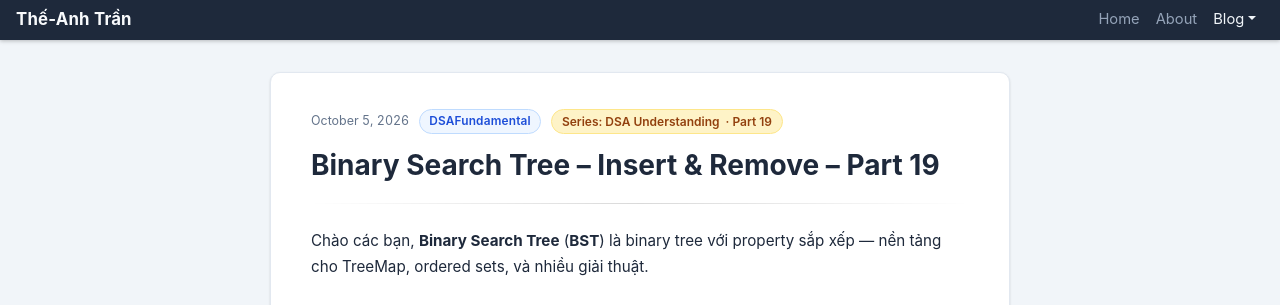
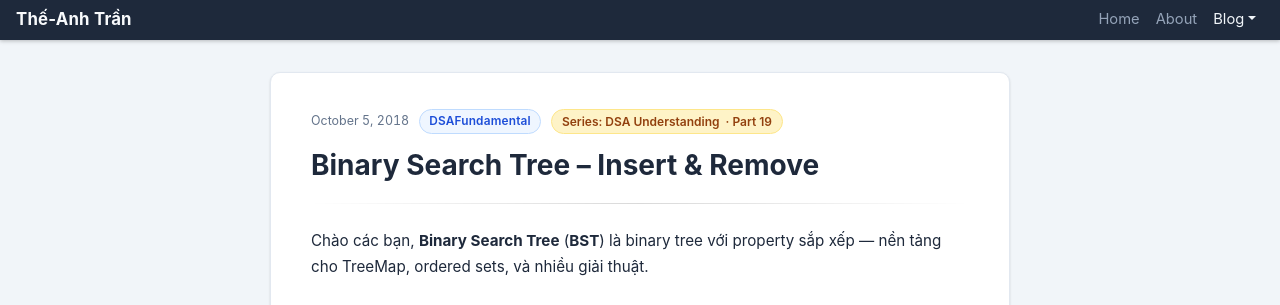
Before and after one commit to anhttmle/anhttmle.github.io, a Jekyll site: the page built from _posts/2018-10-05-DSA-19.md, in a window 1280 px wide and 1400 px high. Shown: the top 305 px of the window. Built offline with Jekyll 4.4.1, drawn with Linux system fonts in a browser that asks for light colours; some of the changed text lies outside the part shown.

Commit message:
Update and rename 2026-10-05-DSA-19.md to 2018-10-05-DSA-19.md

```diff
--- a/_posts/2026-10-05-DSA-19.md
+++ b/_posts/2018-10-05-DSA-19.md
@@ -1,6 +1,6 @@
 ---
-title: "Binary Search Tree – Insert & Remove – Part 19"
-date: 2026-10-05
+title: "Binary Search Tree – Insert & Remove"
+date: 2018-10-05
 layout: post
 categories: DSAFundamental
 series: "DSA Understanding"
```
